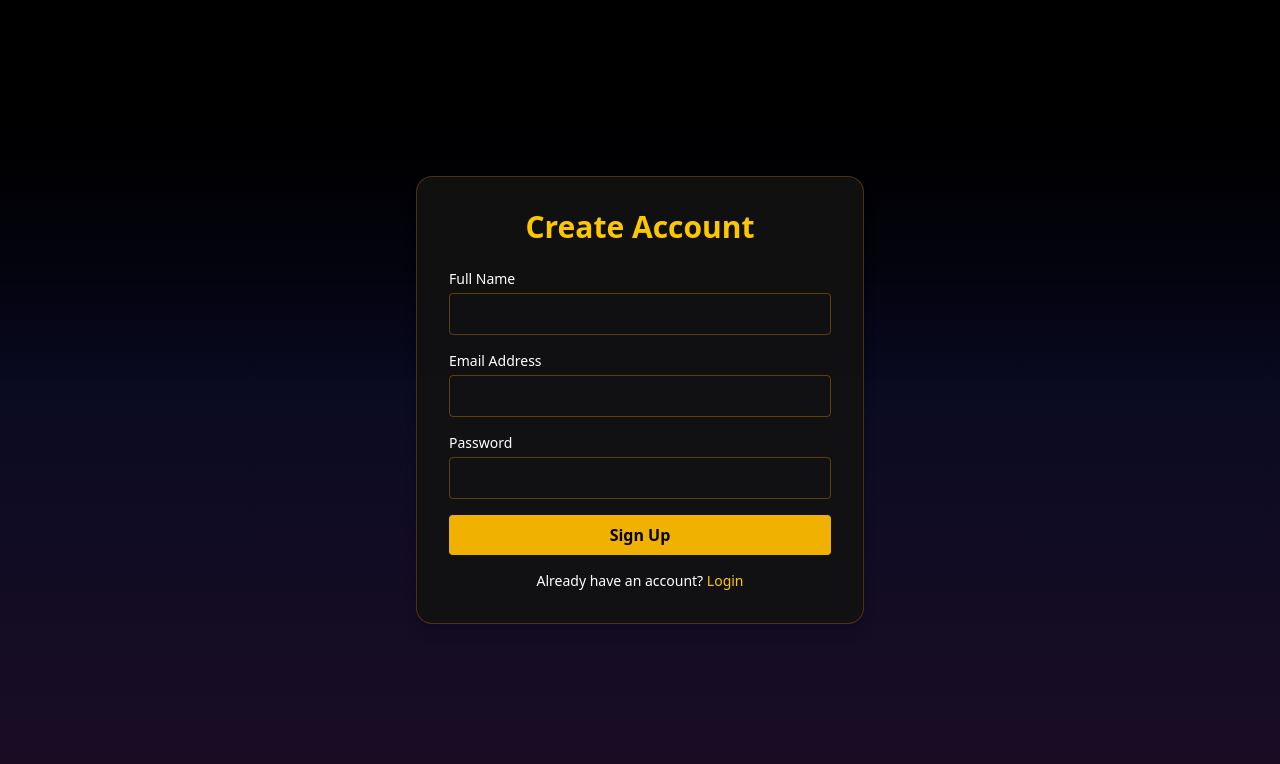
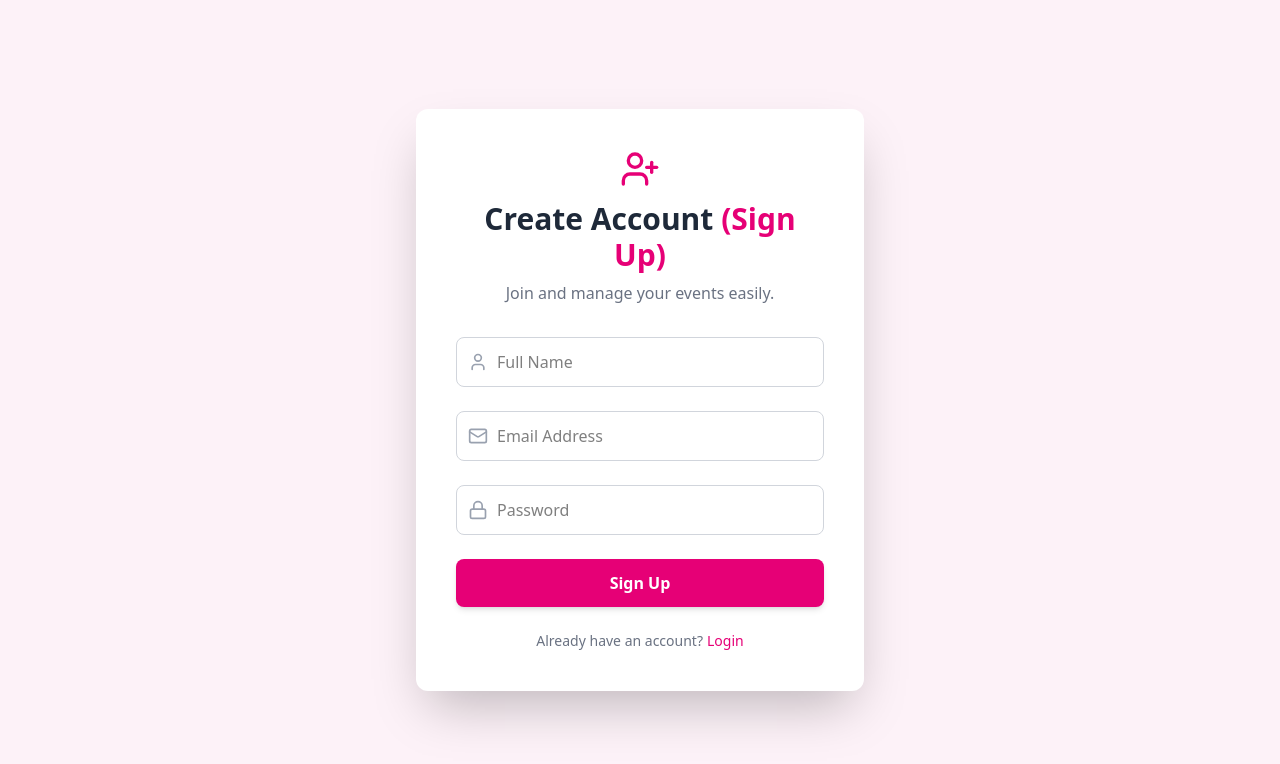
Before and after one commit to vishal-518/event-frontend, a React (Vite) app: page /signup in a window 1280 px wide. Shown: the top 764 px of the page. Built offline with nearby package versions, Linux system fonts and the light colour scheme.

Commit message:
first commit

```diff
--- a/src/Auth/Signup.jsx
+++ b/src/Auth/Signup.jsx
@@ -1,6 +1,8 @@
-import React, { useState, useEffect } from "react";
+import React, { useState } from "react";
 import axios from "axios";
 import { useNavigate } from "react-router-dom";
+import { motion } from "framer-motion";
+import { User, Mail, Lock, UserPlus } from "lucide-react";
 
 const Signup = () => {
   const [formData, setFormData] = useState({
@@ -12,7 +14,6 @@ const Signup = () => {
   const [error, setError] = useState("");
   const navigate = useNavigate();
 
-
   const handleChange = (e) => {
     setFormData({ ...formData, [e.target.name]: e.target.value });
   };
@@ -23,7 +24,10 @@ const Signup = () => {
     setError("");
 
     try {
-      const res = await axios.post("https://event-backend-cg59.onrender.com/api/auth/register", formData);
+      const res = await axios.post(
+        "https://event-backend-cg59.onrender.com/api/auth/register",
+        formData
+      );
       alert(res.data.msg || "Registered successfully!");
       navigate("/login");
     } catch (err) {
@@ -34,73 +38,94 @@ const Signup = () => {
   };
 
   return (
-    <div className="min-h-screen flex items-center justify-center bg-gradient-to-b from-black via-[#0b0b22] to-[#1a0d24] text-white">
-      <div className="bg-[#121212]/90 p-8 rounded-2xl shadow-lg w-full max-w-md border border-yellow-600/30">
-        <h2 className="text-3xl font-bold text-center mb-6 text-yellow-400">
-          Create Account
-        </h2>
+    <section className="min-h-screen flex items-center justify-center bg-pink-50 p-4">
+      <motion.div
+        className="w-full max-w-md bg-white shadow-2xl rounded-xl p-8 md:p-10"
+        initial={{ opacity: 0, scale: 0.9 }}
+        animate={{ opacity: 1, scale: 1 }}
+        transition={{ duration: 0.5 }}
+      >
+        <div className="text-center mb-8">
+          <UserPlus className="w-10 h-10 text-pink-600 mx-auto mb-3" />
+          <h1 className="text-3xl font-bold text-gray-800">
+            Create Account <span className="text-pink-600">(Sign Up)</span>
+          </h1>
+          <p className="text-gray-500 mt-2">Join and manage your events easily.</p>
+        </div>
 
-        {error && <p className="text-red-400 text-center mb-3">{error}</p>}
+        {error && (
+          <div className="bg-red-100 text-red-700 text-center p-3 rounded-lg mb-4">
+            {error}
+          </div>
+        )}
 
-        <form onSubmit={handleSubmit} className="space-y-4">
-          <div>
-            <label className="block mb-1 text-sm">Full Name</label>
+        <form onSubmit={handleSubmit} className="space-y-6">
+          <div className="relative">
+            <User className="absolute top-1/2 left-3 -translate-y-1/2 w-5 h-5 text-gray-400" />
             <input
               type="text"
               name="name"
+              placeholder="Full Name"
               value={formData.name}
               onChange={handleChange}
+              className="w-full border border-gray-300 rounded-lg pl-10 pr-4 py-3 focus:ring-2 focus:ring-pink-400 outline-none transition"
               required
-              className="w-full p-2 rounded bg-transparent border border-yellow-600/40 focus:outline-none focus:border-yellow-500"
+              disabled={loading}
             />
           </div>
 
-          <div>
-            <label className="block mb-1 text-sm">Email Address</label>
+          <div className="relative">
+            <Mail className="absolute top-1/2 left-3 -translate-y-1/2 w-5 h-5 text-gray-400" />
             <input
               type="email"
               name="email"
+              placeholder="Email Address"
               value={formData.email}
               onChange={handleChange}
+              className="w-full border border-gray-300 rounded-lg pl-10 pr-4 py-3 focus:ring-2 focus:ring-pink-400 outline-none transition"
               required
-              className="w-full p-2 rounded bg-transparent border border-yellow-600/40 focus:outline-none focus:border-yellow-500"
+              disabled={loading}
             />
           </div>
 
-          <div>
-            <label className="block mb-1 text-sm">Password</label>
+          <div className="relative">
+            <Lock className="absolute top-1/2 left-3 -translate-y-1/2 w-5 h-5 text-gray-400" />
             <input
               type="password"
               name="password"
+              placeholder="Password"
               value={formData.password}
               onChange={handleChange}
+              className="w-full border border-gray-300 rounded-lg pl-10 pr-4 py-3 focus:ring-2 focus:ring-pink-400 outline-none transition"
               required
-              className="w-full p-2 rounded bg-transparent border border-yellow-600/40 focus:outline-none focus:border-yellow-500"
+              disabled={loading}
             />
           </div>
-
-
 
           <button
             type="submit"
             disabled={loading}
-            className="w-full bg-yellow-500 hover:bg-yellow-600 text-black py-2 rounded font-semibold transition"
+            className={`w-full py-3 rounded-lg font-semibold text-white transition transform ${
+              loading
+                ? "bg-gray-400 cursor-not-allowed"
+                : "bg-pink-600 hover:bg-pink-700 active:scale-98"
+            } shadow-md hover:shadow-lg`}
           >
             {loading ? "Creating Account..." : "Sign Up"}
           </button>
         </form>
 
-        <p className="text-center mt-4 text-sm">
-          Already have an account?{" "}
+        <div className="mt-6 text-center text-sm text-gray-500">
+          Already have an account?
           <span
             onClick={() => navigate("/login")}
-            className="text-yellow-400 cursor-pointer hover:underline"
+            className="text-pink-600 ml-1 cursor-pointer hover:underline"
           >
             Login
           </span>
-        </p>
-      </div>
-    </div>
+        </div>
+      </motion.div>
+    </section>
   );
 };
 
```
